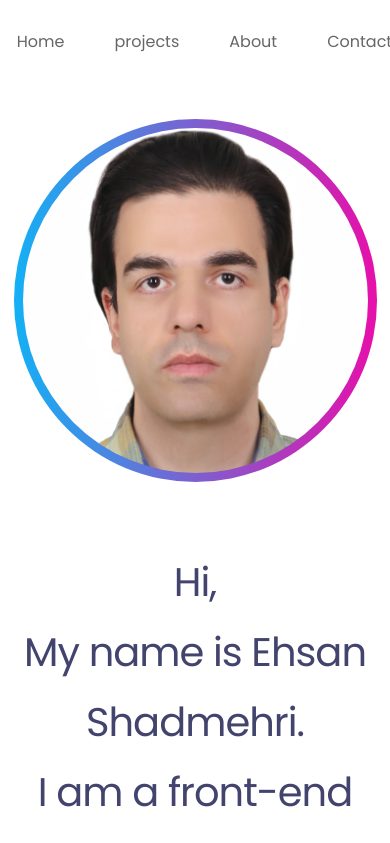
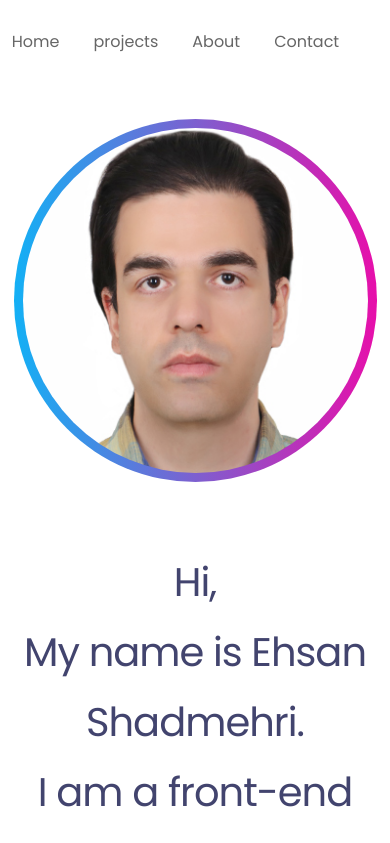
Before and after one commit to ehsansh/portfolio, a React (Create React App) app: page / in a window 390 px wide. Shown: the top 843 px of the page. Built offline with nearby package versions, Linux system fonts and the light colour scheme.

Commit message:
fix header responsive problem

```diff
--- a/src/components/styles/Header.scss
+++ b/src/components/styles/Header.scss
@@ -28,3 +28,13 @@ header {
         }
     }
 }
+@media (max-width: 1200px) {
+    header {
+        li {
+            margin-right: 30px;
+            a {
+                padding: 2px;
+            }
+        }
+    }
+}
```
